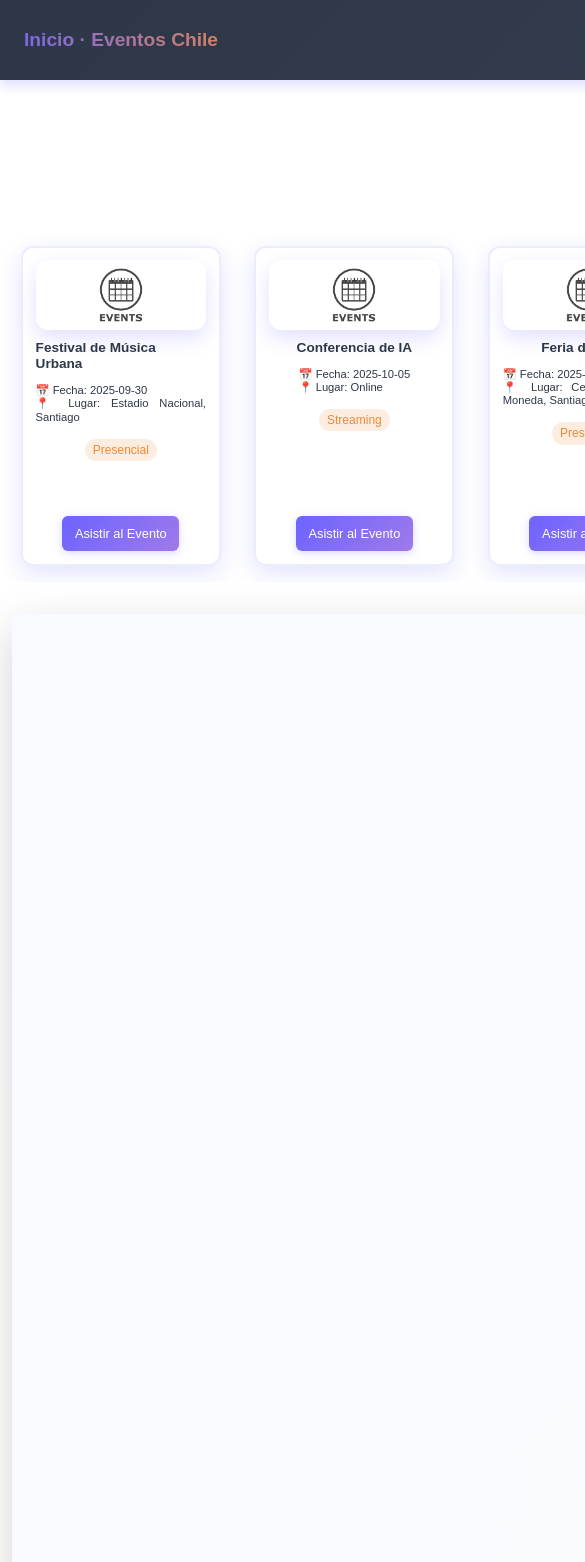
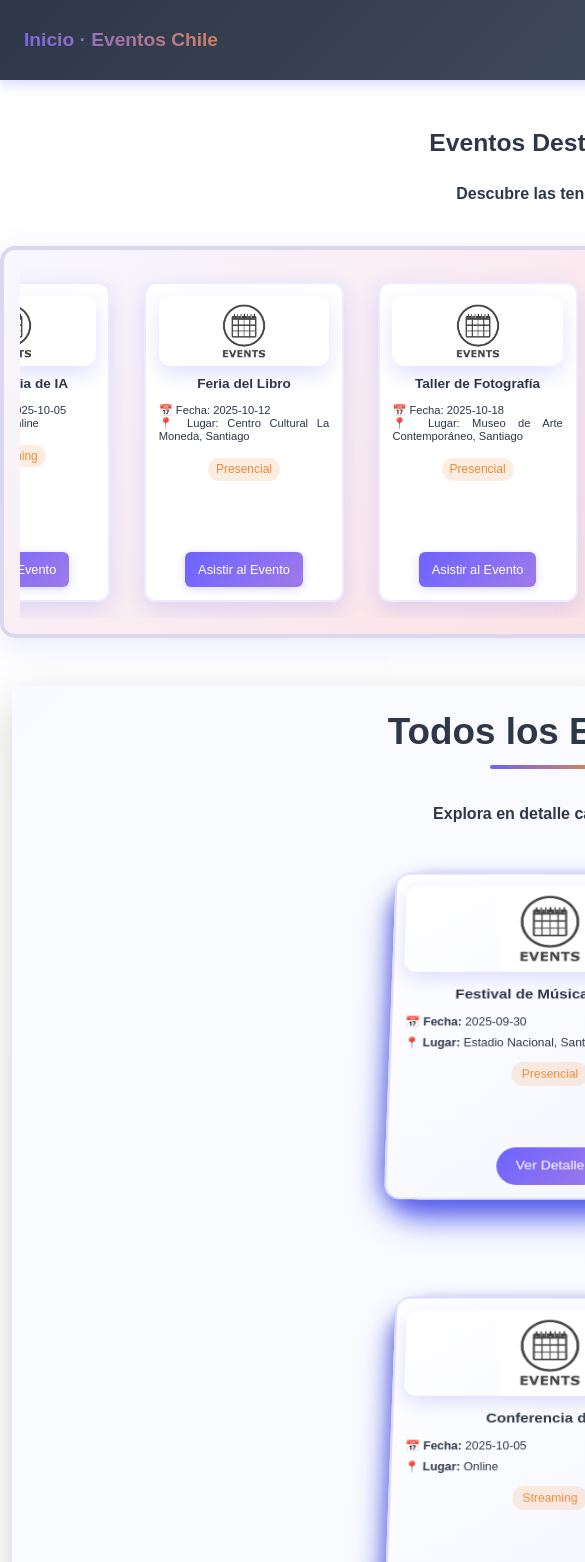
Before and after one commit to Ch-sch-xxx/eventos-chile, a React (Vite) app: page /eventos in a window 390 px wide. Shown: the top 1562 px of the page, 585 px wide, since content can reach past the window. Built offline with nearby package versions, Linux system fonts and the light colour scheme.

Commit message:
Fixes necesarios para continuidad de originalidad

```diff
--- a/src/components/EventCard.jsx
+++ b/src/components/EventCard.jsx
@@ -78,7 +78,7 @@
             onMouseMove={handleMouseMove}
             onMouseLeave={handleMouseLeave}
         >
-            <div className={`carta-evento-flip ${volteada ? 'volteada' : ''}`} ref={flipRef}>
+            <div className={`carta-evento-flip  ${volteada ? 'volteada' : ''}`} ref={flipRef}>
                 {/* Cara frontal */}
                 <div className="cara-frontal">
                     <img
--- a/src/components/EventCarousel.jsx
+++ b/src/components/EventCarousel.jsx
@@ -65,6 +65,8 @@
     const eventosDobles = [...eventos, ...eventos];
 
     return (
+
+
         <div id="carrusel-lista" className="carrusel-lista" ref={carruselRef}>
             {eventosDobles.map((evento, index) => (
                 <article className="Tarjetas" key={`${evento.id}-${index}`}>
--- a/src/pages/Eventos.jsx
+++ b/src/pages/Eventos.jsx
@@ -35,8 +35,12 @@
                         <h2 className="mb-4 text-center fw-bold">Eventos Destacados</h2>
                         <p className="mb-4 text-center fw-bold">Descubre las tendencias</p>
                     </div>
+
+                    <div className="carrusel-eventos">
                     <EventCarousel eventos={eventos} />
-                </section>
+                    </div>
+
+            </section>
 
                 {/* Sección Grid de Tarjetas 3D - CON CONTAINER LIMITADO */}
                 <section className="eventos-tarjetas-3d container rounded shadow-lg py-4 my-4">
@@ -53,7 +57,7 @@
                         {eventos.map((evento) => (
                             <div
                                 key={evento.id}
-                                className="col-12 col-sm-6 col-md-6 col-lg-4 col-xl-3 d-flex justify-content-center"
+                                className="col-md-6 col-lg-4 d-flex justify-content-center align-items-stretch mb-4"
                             >
                                 <EventCard
                                     evento={evento}
--- a/src/pages/Home.jsx
+++ b/src/pages/Home.jsx
@@ -10,7 +10,7 @@
         <>
             <Navbar />
 
-            <main className="container-fluid px-4 my-5" style={{ maxWidth: '1400px', margin: '0 auto' }}>
+            <main className="container my-5">
                 {/* Sección de bienvenida con llamado a la acción */}
                 <section className="row justify-content-center mb-5">
                     <div className="col-lg-8 col-xl-7">
@@ -39,7 +39,7 @@
                     </div>
                 </section>
 
-                {/* Sección informativa sobre la plataforma */}
+                {/* Quiénes somos? */}
                 <section className="row justify-content-center">
                     <div className="col-lg-8 col-xl-7">
                         {/* ID preservado para navegación desde footer */}
```
Also changed, not shown: src/components/Footer.jsx (line endings or trailing spaces).
